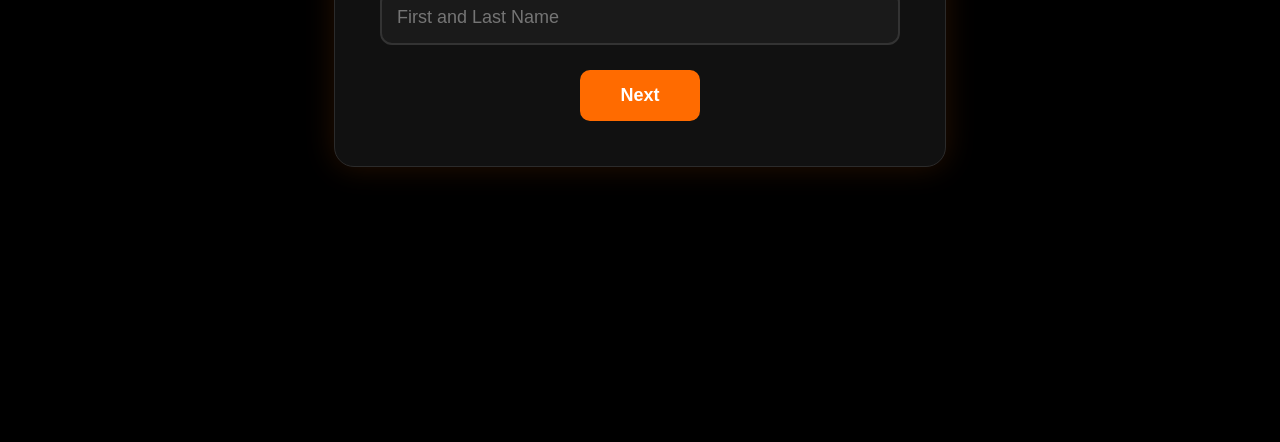
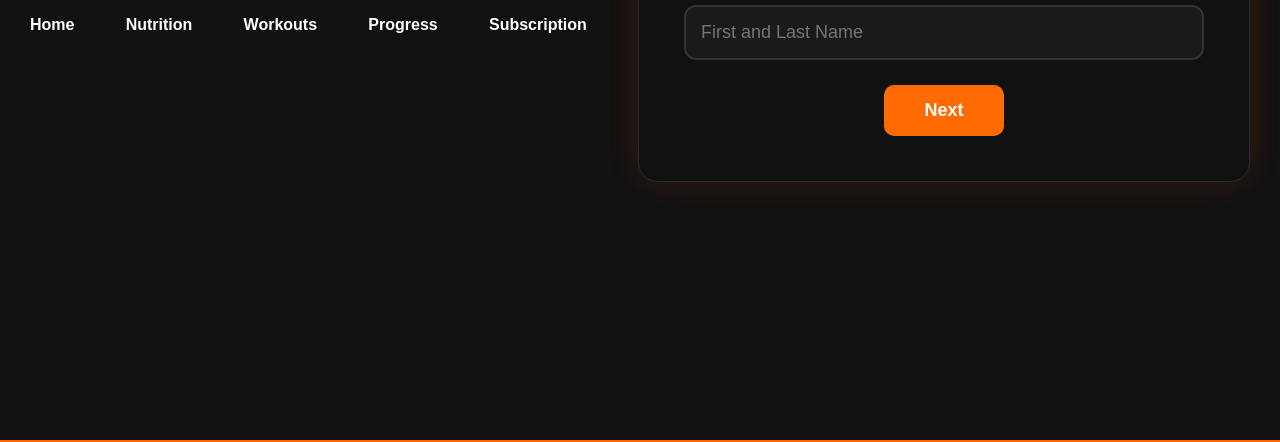
Before and after one commit to gloriombala-source/Fitness-health-website, a plain HTML site: page index.html in a window 1280 px wide. Shown: the part 390-832 px from the top of the page. Before the commit the page ends 800 px from the top, so only its background shows below. Drawn offline with Linux system fonts and the light colour scheme.

Commit message:
Added the shared navigation bar to the index.html
Added navigation bar with links to different sections of the fitness tracker application.

```diff
--- a/index.html
+++ b/index.html
@@ -15,6 +15,13 @@
 </head>
 
 <body>
+    <nav style="background: #111; padding: 15px 30px;display: flex; gap: 25px; border-bottom: 2px solid #ff6600;">
+        <a href="index.html" style="color: white; text-decoration: none; font-weight: bold;">Home</a>
+        <a href="nutrition.html" style="color: white; text-decoration: none; font-weight: bold;">Nutrition</a>
+        <a href="workout.html" style="color: white; text-decoration: none; font-weight: bold;">Workouts</a>
+        <a href="progress.html" style="color: white; text-decoration: none; font-weight: bold;">Progress</a>
+        <a href="subscription.html" style="color: white; text-decoration: none; font-weight: bold;">Subscription</a>
+
 
     <div class="container">
 
```
